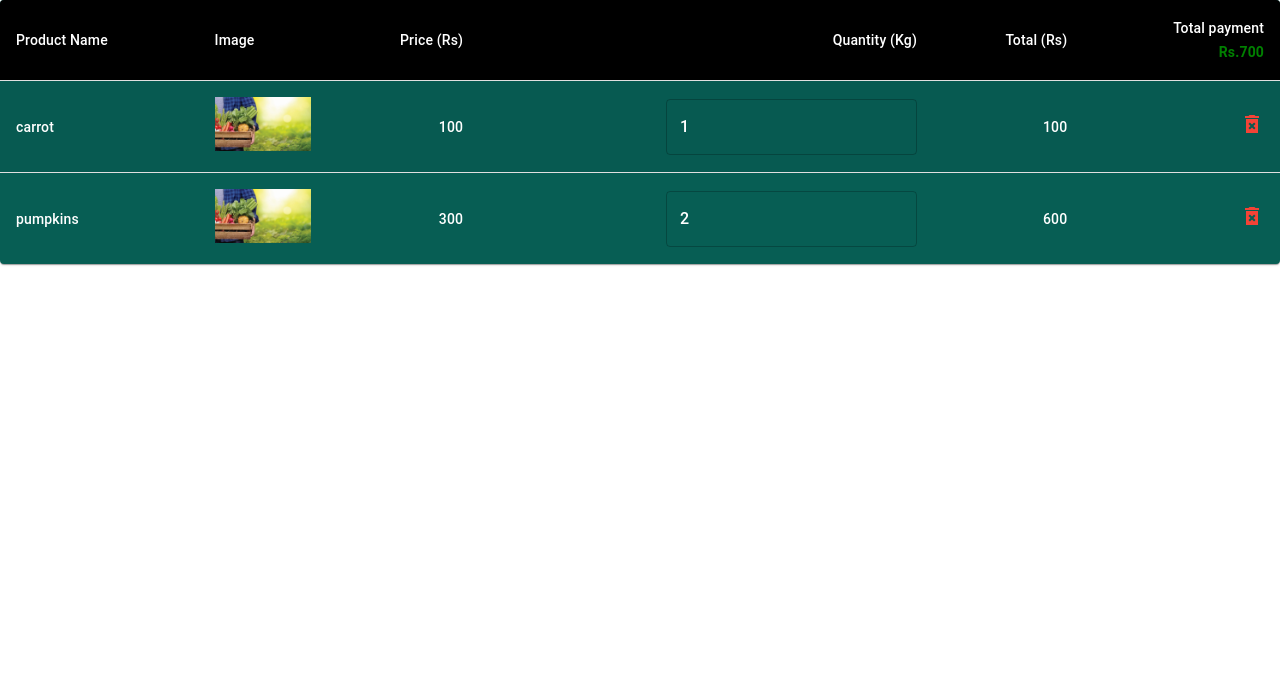
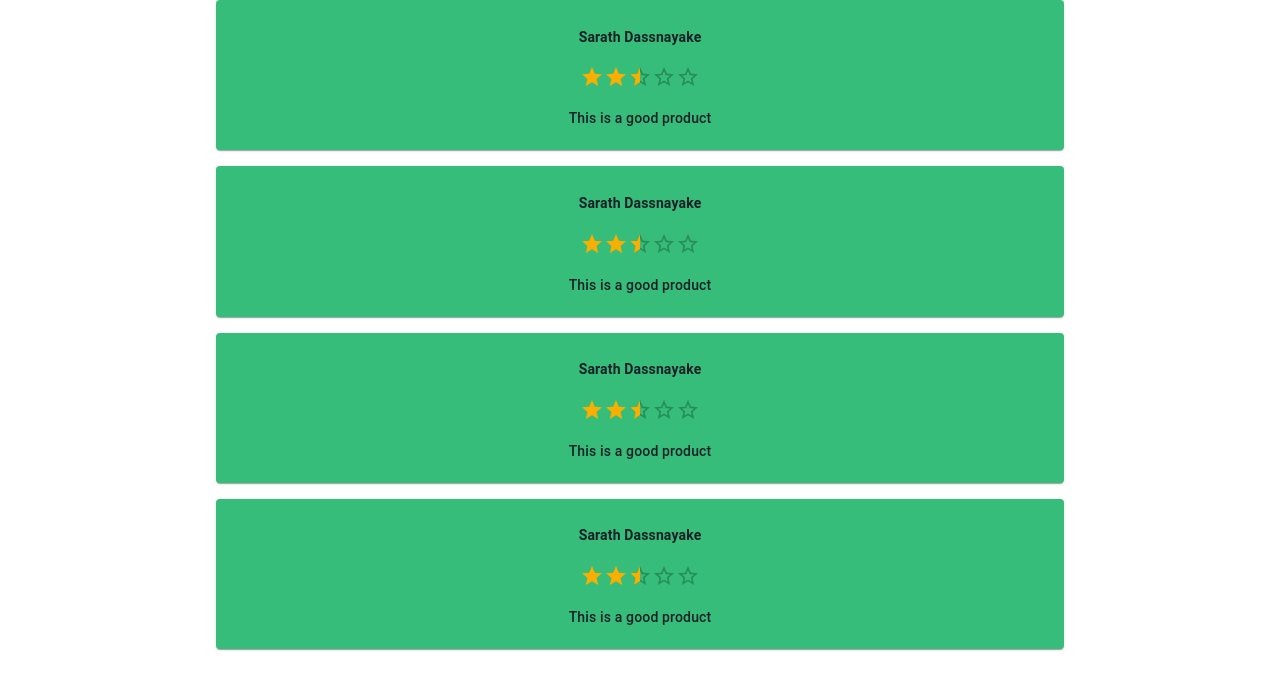
Before and after one commit to 3r-year-group-project/agri-2-go-front-end, a React (Create React App) app: page /test in a window 1280 px wide. Shown: the top 690 px of the page. Built offline with nearby package versions, Linux system fonts and the light colour scheme; what pubnub would draw is missing.

Commit message:
review component add

```diff
--- a/src/components/Review/index.jsx
+++ b/src/components/Review/index.jsx
@@ -1,5 +1,52 @@
 import React from 'react';
+import { styled } from '@mui/material/styles';
+import Box from '@mui/material/Box';
+import Paper from '@mui/material/Paper';
+import Grid from '@mui/material/Grid';
+import Rating from '@mui/material/Rating';
+
+const Item = styled(Paper)(({ theme }) => ({
+    backgroundColor: theme.palette.mode === 'dark' ? '#1A2027' : '#35BD79',
+    ...theme.typography.body2,
+    padding: theme.spacing(1),
+    textAlign: 'center',
+    color: '#1A2027',
+  }));
+
 
 export default function Review(props) {
-
+    return (
+        <Box sx={{ flexGrow: 1 }}>
+          <Grid container spacing={2} justifyContent = "center" alignItems = "center">
+            <Grid item xs={8}>
+              <Item>
+                <h4>Sarath Dassnayake</h4>
+                <Rating name="half-rating-read" defaultValue={2.5} precision={0.5} readOnly />
+                <p> This is a good product</p>
+              </Item>
+            </Grid>
+            <Grid item xs={8}>
+              <Item>
+                <h4>Sarath Dassnayake</h4>
+                <Rating name="half-rating-read" defaultValue={2.5} precision={0.5} readOnly />
+                <p> This is a good product</p>
+              </Item>
+            </Grid>
+            <Grid item xs={8}>
+              <Item>
+                <h4>Sarath Dassnayake</h4>
+                <Rating name="half-rating-read" defaultValue={2.5} precision={0.5} readOnly />
+                <p> This is a good product</p>
+              </Item>
+            </Grid>
+            <Grid item xs={8}>
+            <Item>
+                <h4>Sarath Dassnayake</h4>
+                <Rating name="half-rating-read" defaultValue={2.5} precision={0.5} readOnly />
+                <p> This is a good product</p>
+              </Item>
+            </Grid>
+          </Grid>
+        </Box>
+      );
 }
--- a/src/components/cart/index.jsx
+++ b/src/components/cart/index.jsx
@@ -82,5 +82,6 @@ export default function CustomizedTables() {
         </TableBody>
       </Table>
     </TableContainer>
+
   );
 }
--- a/src/constants/index.jsx
+++ b/src/constants/index.jsx
@@ -29,7 +29,7 @@ export const CUSTOMER_SECTIONS = {
     FINDSELLER:'findseller',
     ORDERS: 'orders',
     SALES:'sales',
-    ADDCART:'addcart',
+    ADDCART:'cart',
     TRANSACTIONS:'transactions',
    REVIEWS:'reviews',
    CHAT:'chat',
--- a/src/layouts/GardnerLayout/index.jsx
+++ b/src/layouts/GardnerLayout/index.jsx
@@ -6,6 +6,8 @@ import { GARDENER_SECTIONS } from '../../constants';
 import GardenerListItems from './gardenerListItem';
 import SidePanel from '../../components/SidePanel';
 import ChatApp from '../../components/chat';
+import Cart from '../../components/cart';
+import Review from '../../components/Review';
 
 export default function GardenerLayout() {
 
@@ -28,6 +30,11 @@ export default function GardenerLayout() {
           break;
         case GARDENER_SECTIONS.CHAT:
           setOpenPane(<ChatApp/>);
+        case GARDENER_SECTIONS.ADDCART:
+          setOpenPane(<Cart/>);
+          break;
+        case GARDENER_SECTIONS.REVIEWS:
+          setOpenPane(<Review/>);
           break;
 
 
--- a/src/routes/index.jsx
+++ b/src/routes/index.jsx
@@ -22,7 +22,7 @@ import WastageRecycleCenterRegistrationForm from "../components/RegistrationForm
 import TransporterRegistrationForm from "../components/RegistrationForms/Transporter";
 
 
-import Cart from '../components/cart';
+import Review from '../components/Review';
 
 
 export default function Router() {
@@ -57,7 +57,7 @@ export default function Router() {
         <Route path="/groceryseller/dash/:page" element={<GrocerySellerLayout/>}/>
         <Route path="/transporter/dash/:page" element={<TransporterLayout/>}/>
         <Route path="/wastagerecyclecenter/dash/:page" element={<WastageRecyclecenterLayout/>}/>
-        <Route path="/test" element={<Cart />}/>
+        <Route path="/test" element={<Review />}/>
         </Routes>
         </BrowserRouter>
 
```
